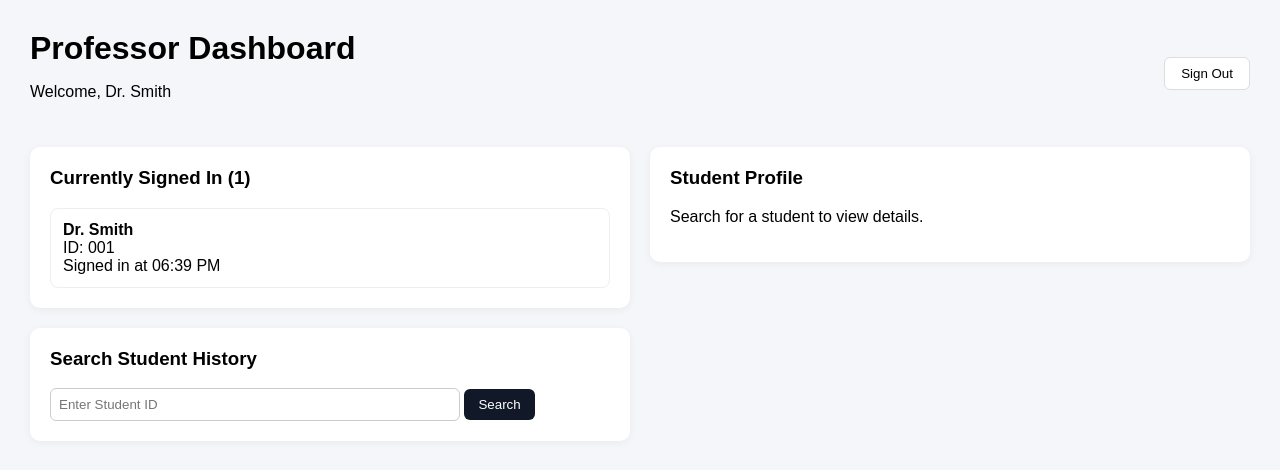
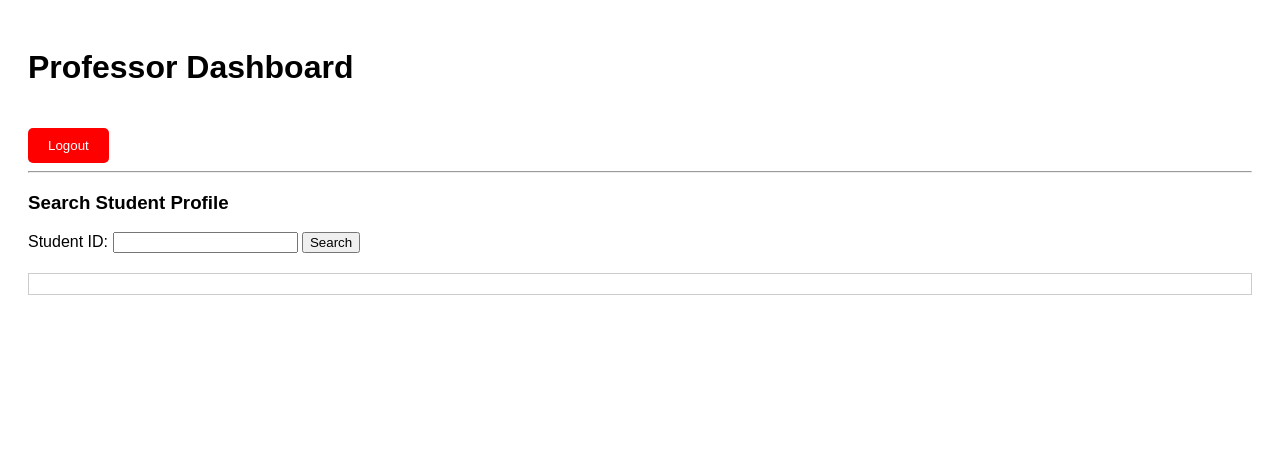
Before and after one commit to bayleyEddy/JU_Manufacturing_LL, a Flask app: page /professor_home in a window 1280 px wide. Shown: the top 470 px of the page. Run offline with Flask 3, Linux system fonts and the light colour scheme.

Commit message:
Old Professor Page

```diff
--- a/templates/professor_home.html
+++ b/templates/professor_home.html
@@ -2,168 +2,44 @@
 <html>
 <head>
     <title>Professor Dashboard</title>
-    <meta name="viewport" content="width=device-width, initial-scale=1">
-
     <style>
-        body {
-            font-family: Arial, sans-serif;
-            background-color: #f5f6fa;
-            margin: 0;
-            padding: 30px;
-        }
-
-        h1 {
-            margin: 0;
-        }
-
-        .top-bar {
-            display: flex;
-            justify-content: space-between;
-            align-items: center;
-            margin-bottom: 30px;
-        }
-
-        .signout-btn {
-            background: white;
-            border: 1px solid #ddd;
-            padding: 8px 16px;
-            border-radius: 6px;
+        body { font-family: Arial; padding: 20px; }
+        #results { margin-top: 20px; padding: 10px; border: 1px solid #ccc; }
+        .logout-btn {
+            background-color: red;
+            color: white;
+            padding: 10px 20px;
+            border: none;
+            border-radius: 5px;
             cursor: pointer;
-        }
-
-        .dashboard {
-            display: grid;
-            grid-template-columns: 1fr 1fr;
-            gap: 20px;
-        }
-
-        .card {
-            background: white;
-            padding: 20px;
-            border-radius: 10px;
-            box-shadow: 0 2px 8px rgba(0,0,0,0.05);
-        }
-
-        .card h3 {
-            margin-top: 0;
-        }
-
-        .status-green {
-            color: #16a34a;
-            font-weight: bold;
-        }
-
-        .student-box {
-            padding: 12px;
-            border: 1px solid #eee;
-            border-radius: 8px;
-            margin-top: 10px;
-        }
-
-        .search-section {
             margin-top: 20px;
-        }
-
-        input[type="text"] {
-            padding: 8px;
-            width: 70%;
-            border-radius: 6px;
-            border: 1px solid #ccc;
-        }
-
-        button {
-            padding: 8px 14px;
-            border-radius: 6px;
-            border: none;
-            cursor: pointer;
-        }
-
-        .search-btn {
-            background-color: #111827;
-            color: white;
-        }
-
-        .logout-btn {
-            background-color: #ef4444;
-            color: white;
-            margin-top: 15px;
-        }
-
-        .attendance-list {
-            margin-top: 10px;
-        }
-
-        .attendance-list li {
-            margin-bottom: 5px;
-        }
-
-        @media(max-width: 900px) {
-            .dashboard {
-                grid-template-columns: 1fr;
-            }
         }
     </style>
 </head>
-
 <body>
 
-<div class="top-bar">
-    <div>
-        <h1>Professor Dashboard</h1>
-        <p>Welcome, Dr. Smith</p>
-    </div>
+<h1>Professor Dashboard</h1>
 
-    <a href="/professor_logout">
-        <button class="signout-btn">Sign Out</button>
-    </a>
-</div>
+<!-- REAL Logout Button -->
+<a href="/professor_logout">
+    <button class="logout-btn">Logout</button>
+</a>
 
-<div class="dashboard">
+<hr>
 
-    <!-- Left Column -->
-    <div>
+<h3>Search Student Profile</h3>
 
-        <!-- Currently Signed In -->
-        <div class="card">
-            <h3>Currently Signed In (1)</h3>
+<form id="searchForm">
+    <label>Student ID:</label>
+    <input type="text" id="student_id" name="student_id" required>
+    <button type="submit">Search</button>
+</form>
 
-            <div class="student-box">
-                <strong>Dr. Smith</strong><br>
-                ID: 001<br>
-                Signed in at 06:39 PM
-            </div>
-        </div>
-
-        <!-- Search Student -->
-        <div class="card search-section">
-            <h3>Search Student History</h3>
-
-            <form id="searchForm">
-                <input type="text" id="student_id" name="student_id" placeholder="Enter Student ID" required>
-                <button type="submit" class="search-btn">Search</button>
-            </form>
-
-            <div id="searchResults"></div>
-        </div>
-
-    </div>
-
-    <!-- Right Column -->
-    <div>
-
-        <div class="card" id="profileCard">
-            <h3>Student Profile</h3>
-            <p>Search for a student to view details.</p>
-        </div>
-
-    </div>
-
-</div>
+<div id="results"></div>
 
 <script>
     const form = document.getElementById("searchForm");
-    const profileCard = document.getElementById("profileCard");
-    const searchResults = document.getElementById("searchResults");
+    const results = document.getElementById("results");
 
     form.addEventListener("submit", async function(e) {
         e.preventDefault();
@@ -178,41 +54,29 @@
         const data = await response.json();
 
         if (data.error) {
-            searchResults.innerHTML = `<p style='color:red;'>${data.error}</p>`;
+            results.innerHTML = `<p style='color:red;'>${data.error}</p>`;
             return;
         }
 
-        // Update profile card (right side)
-        profileCard.innerHTML = `
-            <h3>${data.first_name} ${data.last_name}</h3>
-            <p><strong>Student ID:</strong> ${data.student_id}</p>
-            <p><strong>Waiver:</strong>
-                <span class="status-green">${data.waiver}</span>
-            </p>
+        let html = `
+            <h3>Student Profile</h3>
+            <p><strong>Name:</strong> ${data.first_name} ${data.last_name}</p>
+            <p><strong>ID:</strong> ${data.student_id}</p>
+            <p><strong>Waiver Signed:</strong> ${data.waiver}</p>
             <h4>Attendance History</h4>
         `;
 
         if (data.logs.length === 0) {
-            profileCard.innerHTML += "<p>No attendance records found.</p>";
+            html += "<p>No attendance records found.</p>";
         } else {
-            profileCard.innerHTML += "<ul class='attendance-list'>";
+            html += "<ul>";
             data.logs.forEach(log => {
-                profileCard.innerHTML += `
-                    <li>
-                        Login: ${log.login} — Logout: ${log.logout}
-                    </li>
-                `;
+                html += `<li>Login: ${log.login} — Logout: ${log.logout}</li>`;
             });
-            profileCard.innerHTML += "</ul>";
+            html += "</ul>";
         }
 
-        // Optional: Show basic search result preview
-        searchResults.innerHTML = `
-            <div class="student-box">
-                ${data.first_name} ${data.last_name}
-                <span class="status-green">✔ Waiver Signed</span>
-            </div>
-        `;
+        results.innerHTML = html;
     });
 </script>
 
```
